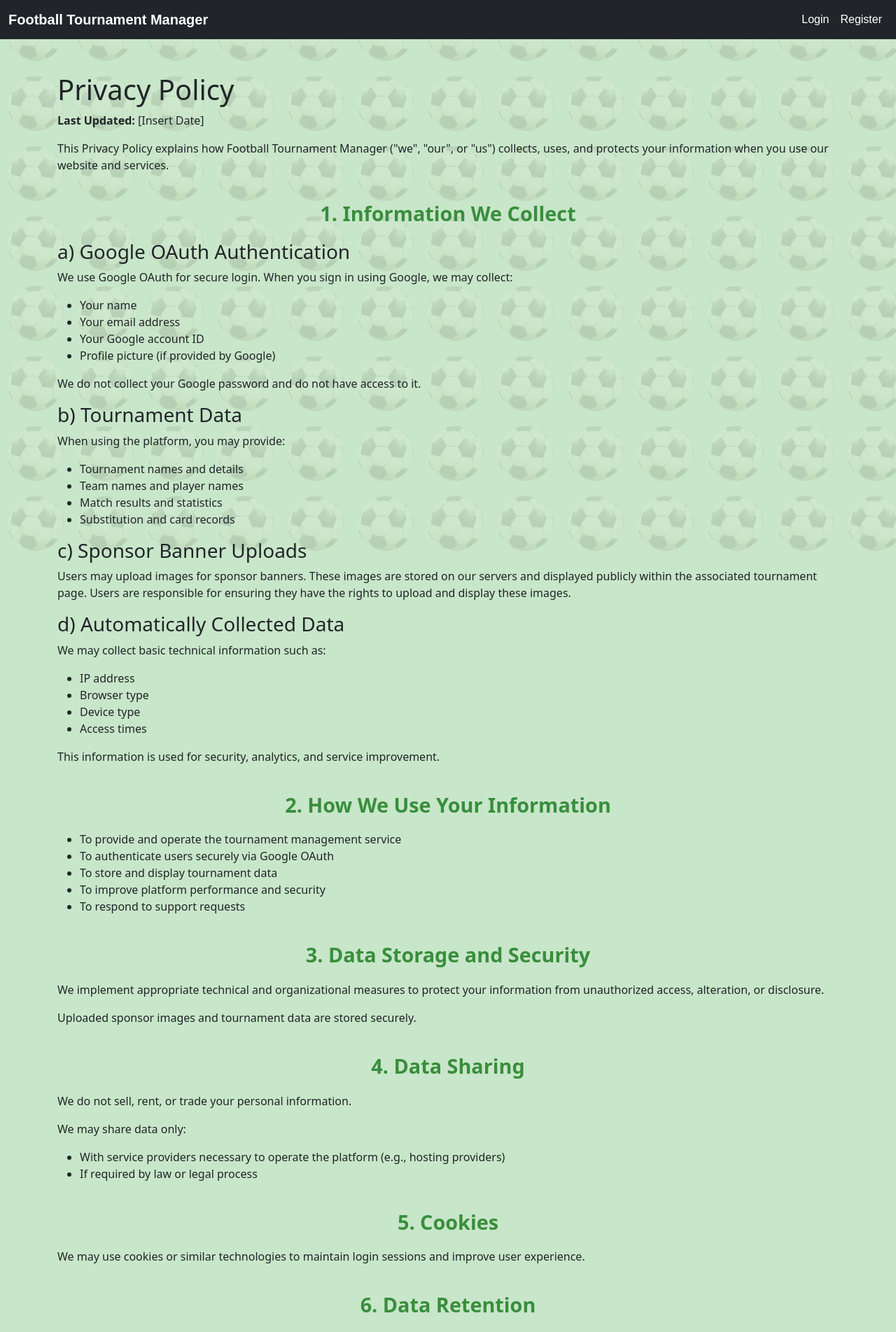
After one commit to VeselinMar/TournamentManager, a Django app: page /privacy-policy/ in a window 1280 px wide. The commit adds this page. Shown: the top 1903 px of the page at 70% size. Run offline with Django 4.2, Linux system fonts and the light colour scheme; data comes from the database, SQL or seed files in the repository; both versions use the stored data as it was after the commit.

Commit message:
add footer + footer sections and styling changes

```diff
--- a/tournamentapp/static/css/base.css
+++ b/tournamentapp/static/css/base.css
@@ -15,3 +15,17 @@ body {
     opacity: 99.9%;
     z-index: -11;
 }
+
+.page-title {
+  text-align: center;
+  font-size: 1.8rem;
+  font-weight: bold;
+  margin-bottom: 1.5rem;
+  color: #a5d6a7;
+}
+
+@media (max-width: 768px) {
+  .team-list-style .team-list-container .page-title {
+    font-size: 1.5rem;
+  }
+}
--- a/tournamentapp/static/css/fields.css
+++ b/tournamentapp/static/css/fields.css
@@ -10,14 +10,6 @@
   box-shadow: 0 4px 12px rgba(0,0,0,0.15);
   color: #e8f5e9;
   font-family: Arial, sans-serif;
-}
-
-.field-style .page-title {
-  text-align: center;
-  font-size: 1.8rem;
-  font-weight: bold;
-  margin-bottom: 1.5rem;
-  color: #a5d6a7; /* light green accent */
 }
 
 /* ==========================
--- a/tournamentapp/static/css/match_form.css
+++ b/tournamentapp/static/css/match_form.css
@@ -68,19 +68,17 @@
 }
 
 .btn-submit {
+  background-color: #81c784 !important;
+  color: #1b5e20;
   padding: 0.75rem 1.5rem;
-  background-color: #27ae60;
-  color: white;
-  font-weight: 700;
-  border: none;
-  border-radius: 6px;
-  cursor: pointer;
-  align-self: center;
-  transition: background-color 0.3s ease;
-  width: 50%;
-  min-width: 180px;
+  border-radius: 8px;
+  font-weight: bold;
+  text-decoration: none;
+  transition: all 0.2s ease-in-out;
 }
 
 .btn-submit:hover {
-  background-color: #219150;
+  background-color: #66bb6a;
+  color: white;
+  transform: scale(1.03);
 }
--- a/tournamentapp/static/css/public_home.css
+++ b/tournamentapp/static/css/public_home.css
@@ -15,7 +15,7 @@
   align-items: center;
   gap: 1rem;
   border-radius: 0.1em;
-  /* background: #2e7d32; */
+  background: #c8e6c9;
   padding: 0.8rem;
   font-weight: bold;
   margin: em 0 0 0;
--- a/tournamentapp/static/css/sponsor_list.css
+++ b/tournamentapp/static/css/sponsor_list.css
@@ -14,12 +14,23 @@
   align-items: center;
   margin-bottom: 1.5rem;
 }
-.list-header .a {
+
+.list-container .btn-primary {
+  background-color: #81c784 !important;
+  color: #1b5e20;
+  padding: 0.75rem 1.5rem;
+  border-radius: 8px;
+  font-weight: bold;
   text-decoration: none;
+  transition: all 0.2s ease-in-out;
 }
-.list-header .a.btn-primary {
-  color: #1b5e20;
+
+.list-container .btn-primary:hover {
+  background-color: #66bb6a;
+  color: white;
+  transform: scale(1.03);
 }
+
 .list-header h2 {
   margin: 0;
   color: #a5d6a7;
@@ -48,7 +59,7 @@
 
 /* Image */
 .banner-item img {
-  width: 100%;
+  width: 70%;
   max-width: 240px;
   height: auto;
   object-fit: contain;
--- a/tournamentapp/static/css/team_list.css
+++ b/tournamentapp/static/css/team_list.css
@@ -10,14 +10,6 @@
   box-shadow: 0 4px 12px rgba(0,0,0,0.15);
   color: #e8f5e9;
   font-family: Arial, sans-serif;
-}
-
-.team-list-style .team-list-container .page-title {
-  text-align: center;
-  margin-bottom: 1.5rem;
-  font-size: 1.8rem;
-  font-weight: bold;
-  color: #a5d6a7;
 }
 
 .team-list-style .team-list-container .team-list {
@@ -102,10 +94,6 @@
     padding: 1rem;
   }
 
-  .team-list-style .team-list-container .page-title {
-    font-size: 1.5rem;
-  }
-
   .team-list-style .team-list-container .team-item {
     font-size: 1rem;
     padding: 0.6rem 0.8rem;
--- a/tournamentapp/templates/base.html
+++ b/tournamentapp/templates/base.html
@@ -9,7 +9,7 @@
     <link href="https://cdn.jsdelivr.net/npm/bootstrap@5.3.0/dist/css/bootstrap.min.css" rel="stylesheet" />
     <link rel="stylesheet" type="text/css" href="{% static 'css/styles.css' %}">
 </head>
-<body>
+<body class="d-flex flex-column min-vh-100">
     <!-- Vertical navbar at top -->
     <nav class="navbar navbar-expand-lg navbar-dark bg-dark fixed-top">
         <div class="container-fluid">
@@ -80,11 +80,21 @@
 
 
     <!-- Page content below navbar -->
-    <div class="container" style="margin-top: 80px;">
+    <div class="container flex-grow 1" style="margin-top: 80px;">
         {% block content %}
         {% endblock %}
     </div>
-
+    <!-- Footer -->
+    <footer class="bg-dark text-light py-4">
+        <div class="container text-center">
+            <p class="mb-2">&copy; {% now "Y" %} Football Tournament Manager</p>
+            <div>
+                <a href="{% url 'about' %}" class="text-light me-3 text-decoration-none">About</a>
+                <a href="{% url 'contact' %}" class="text-light me-3 text-decoration-none">Contact</a>
+                <a href="{% url 'privacy-policy' %}" class="text-light text-decoration-none">Privacy Policy</a>
+            </div>
+        </div>
+    </footer>
     <!-- Bootstrap JS (popper and bootstrap bundle) -->
     <script src="https://cdn.jsdelivr.net/npm/bootstrap@5.3.0/dist/js/bootstrap.bundle.min.js"></script>
     {% block extra_js %}
--- /dev/null
+++ b/tournamentapp/templates/footer/privacy_policy.html
@@ -0,0 +1,142 @@
+{% extends "base.html" %}
+
+{% block title %}Privacy Policy | Football Tournament Manager{% endblock %}
+
+{% block content %}
+<div class="mt-4">
+
+    <h1>Privacy Policy</h1>
+
+    <p><strong>Last Updated:</strong> [Insert Date]</p>
+
+    <p>
+        This Privacy Policy explains how Football Tournament Manager ("we", "our", or "us")
+        collects, uses, and protects your information when you use our website and services.
+    </p>
+
+    <h2>1. Information We Collect</h2>
+
+    <h3>a) Google OAuth Authentication</h3>
+    <p>
+        We use Google OAuth for secure login. When you sign in using Google,
+        we may collect:
+    </p>
+    <ul>
+        <li>Your name</li>
+        <li>Your email address</li>
+        <li>Your Google account ID</li>
+        <li>Profile picture (if provided by Google)</li>
+    </ul>
+    <p>
+        We do not collect your Google password and do not have access to it.
+    </p>
+
+    <h3>b) Tournament Data</h3>
+    <p>
+        When using the platform, you may provide:
+    </p>
+    <ul>
+        <li>Tournament names and details</li>
+        <li>Team names and player names</li>
+        <li>Match results and statistics</li>
+        <li>Substitution and card records</li>
+    </ul>
+
+    <h3>c) Sponsor Banner Uploads</h3>
+    <p>
+        Users may upload images for sponsor banners. These images are stored on our servers
+        and displayed publicly within the associated tournament page.
+        Users are responsible for ensuring they have the rights to upload and display these images.
+    </p>
+
+    <h3>d) Automatically Collected Data</h3>
+    <p>
+        We may collect basic technical information such as:
+    </p>
+    <ul>
+        <li>IP address</li>
+        <li>Browser type</li>
+        <li>Device type</li>
+        <li>Access times</li>
+    </ul>
+    <p>
+        This information is used for security, analytics, and service improvement.
+    </p>
+
+    <h2>2. How We Use Your Information</h2>
+    <ul>
+        <li>To provide and operate the tournament management service</li>
+        <li>To authenticate users securely via Google OAuth</li>
+        <li>To store and display tournament data</li>
+        <li>To improve platform performance and security</li>
+        <li>To respond to support requests</li>
+    </ul>
+
+    <h2>3. Data Storage and Security</h2>
+    <p>
+        We implement appropriate technical and organizational measures to protect
+        your information from unauthorized access, alteration, or disclosure.
+    </p>
+    <p>
+        Uploaded sponsor images and tournament data are stored securely.
+    </p>
+
+    <h2>4. Data Sharing</h2>
+    <p>
+        We do not sell, rent, or trade your personal information.
+    </p>
+    <p>
+        We may share data only:
+    </p>
+    <ul>
+        <li>With service providers necessary to operate the platform (e.g., hosting providers)</li>
+        <li>If required by law or legal process</li>
+    </ul>
+
+    <h2>5. Cookies</h2>
+    <p>
+        We may use cookies or similar technologies to maintain login sessions
+        and improve user experience.
+    </p>
+
+    <h2>6. Data Retention</h2>
+    <p>
+        We retain user account information and tournament data for as long as
+        the account remains active or as necessary to provide services.
+        Users may request deletion of their data at any time.
+    </p>
+
+    <h2>7. Your Rights</h2>
+    <p>
+        Depending on your location, you may have the right to:
+    </p>
+    <ul>
+        <li>Access your personal data</li>
+        <li>Request correction of inaccurate data</li>
+        <li>Request deletion of your data</li>
+        <li>Withdraw consent where applicable</li>
+    </ul>
+
+    <h2>8. Third-Party Services</h2>
+    <p>
+        Our authentication system relies on Google OAuth. Your use of Google login
+        is also subject to Google’s Privacy Policy.
+    </p>
+
+    <h2>9. Changes to This Policy</h2>
+    <p>
+        We may update this Privacy Policy from time to time.
+        Updates will be posted on this page with a revised "Last Updated" date.
+    </p>
+
+    <h2>10. Contact Us</h2>
+    <p>
+        If you have any questions about this Privacy Policy,
+        please contact us at:
+    </p>
+    <p>
+        Email: [Insert Contact Email]
+    </p>
+
+</div>
+{% endblock %}
--- a/tournamentapp/templates/tournament/public_home.html
+++ b/tournamentapp/templates/tournament/public_home.html
@@ -1,11 +1,8 @@
 {% extends 'base.html' %}
 {% load static %}
 
-{% block title %}Matchday Overview - {{ object.name }}{% endblock %}
-
 {% block content %}
 <div class="spectator-page">
-
   <header class="sponsor-banner sponsor-top">
     {% for sponsor in sponsors %}
       <a href="{{ sponsor.link_url }}" target="_blank">
@@ -20,7 +17,6 @@
     <!-- Scrollable central content -->
     <main class="spectator-content">
       {% if current_matches %}
-      <caption class="table-caption">{{ object.name }}</caption>
         <section class="current-matches">
           <h2>Current Match{% if current_matches|length > 1 %}es{% endif %}</h2>
           <div class="current-matches-grid">
--- a/tournamentapp/urls.py
+++ b/tournamentapp/urls.py
@@ -4,10 +4,15 @@ from .views import (
     TeamListView, TeamDetailView, TeamCreateView,
     MatchCreateView, MatchDetailView, MatchEditView, LeaderboardView, FieldAddView,
     create_match_event, add_player, finish_match, remove_match_event, field_edit, field_delete,
-    generate_tournament_schedule
+    generate_tournament_schedule, about_view, contact_view, privacy_policy_view
 )
 urlpatterns = [
     path('', LandingPageView.as_view(), name='landing-page'),
+
+    # Footer views
+    path("about/", about_view, name="about"),
+    path("contact/", contact_view, name="contact"),
+    path("privacy-policy/", privacy_policy_view, name="privacy-policy"),
 
     # Tournament general
     path('tournament/create/', TournamentCreateView.as_view(), name='tournament-create'),
--- a/tournamentapp/views.py
+++ b/tournamentapp/views.py
@@ -22,6 +22,17 @@ from django.utils.timezone import localtime, datetime
 from formtools.wizard.views import SessionWizardView
 from .utils import handle_batch_lines, create_round_robin_matches
 
+
+def about_view(request):
+    return render(request, "footer/about.html")
+
+
+def contact_view(request):
+    return render(request, "footer/contact.html")
+
+
+def privacy_policy_view(request):
+    return render(request, "footer/privacy_policy.html")
 
 class TournamentCreateView(CreateView, LoginRequiredMixin):
     model = Tournament
```
Also changed, not shown: sponsors/templates/sponsor_list.html (+4 -7 lines), tournamentapp/templates/footer/about.html (added, +86 -0 lines), tournamentapp/templates/footer/contact.html (added, +15 -0 lines), tournamentapp/templates/tournament/landing_page.html (+15 -15 lines), db.sqlite3.
